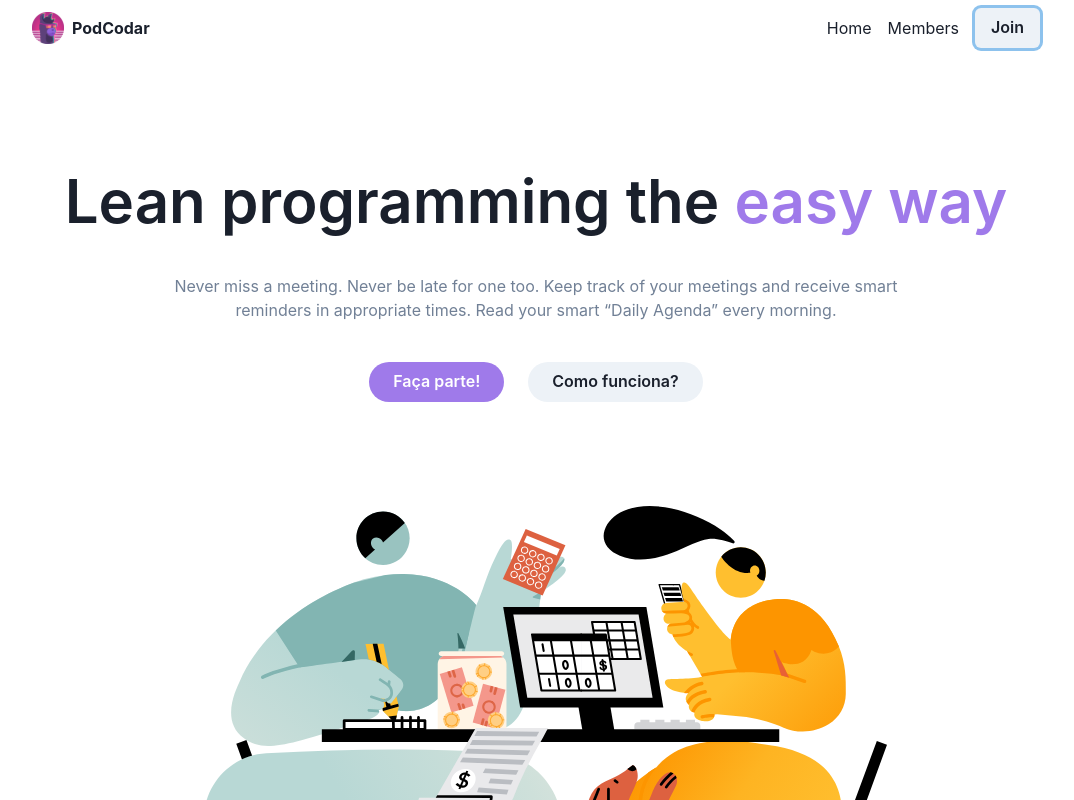
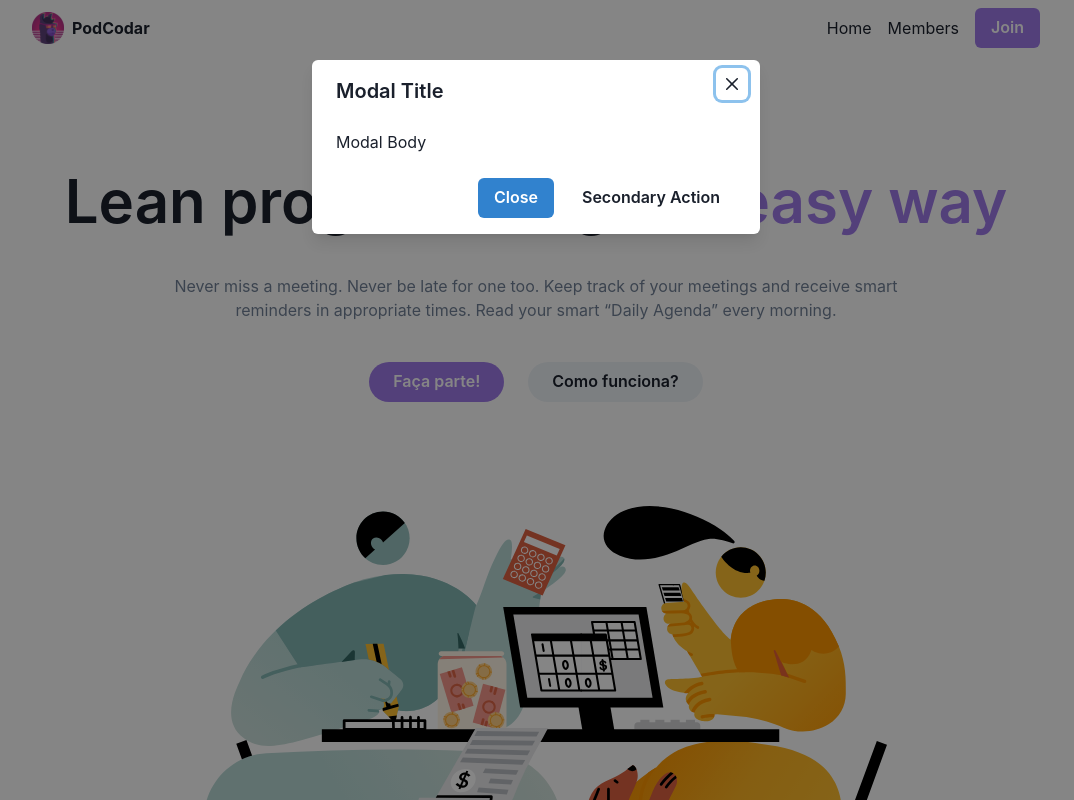
Before and after one commit to podcodar/webapp, a Next.js app: page / in a window 1280 px wide. Both pictures are taken after a click on the button "Join". Shown: the top 800 px of the page, without its empty margins (104-1178 px from the left). Built offline with nearby package versions, Linux system fonts and the light colour scheme.

Commit message:
fea: add cta modal
- add action to all CTAs [navbar, home section]
- add modal state provider
- add modal UI elements

```diff
--- a/packages/components/CtaWithIllustration.tsx
+++ b/packages/components/CtaWithIllustration.tsx
@@ -8,8 +8,10 @@ import {
   Icon,
   IconProps,
 } from '@chakra-ui/react';
+import { useModalActions } from '@packages/features/modal-context';
 
 export default function CallToActionWithIllustration() {
+  const { open } = useModalActions();
   return (
     <Container maxW={'5xl'}>
       <Stack
@@ -40,6 +42,7 @@ export default function CallToActionWithIllustration() {
             colorScheme={'purple'}
             bg={'purple.400'}
             _hover={{ bg: 'purple.500' }}
+            onClick={open}
           >
             Faça parte!
           </Button>
--- a/packages/components/NavBar.tsx
+++ b/packages/components/NavBar.tsx
@@ -8,9 +8,11 @@ import {
   Link,
   Text,
 } from '@chakra-ui/react';
+import { useModalActions } from '@packages/features/modal-context';
 import Logo from '@packages/icons/Logo';
 
 function NavBar() {
+  const { open } = useModalActions();
   const menuItems = [
     <Link key="home" href="/">
       Home
@@ -18,7 +20,15 @@ function NavBar() {
     <Link key="member" href="/">
       Members
     </Link>,
-    <Button key="cta">Join</Button>,
+    <Button
+      key="cta"
+      colorScheme={'purple'}
+      bg={'purple.400'}
+      _hover={{ bg: 'purple.500' }}
+      onClick={open}
+    >
+      Join
+    </Button>,
   ];
 
   return (
--- /dev/null
+++ b/packages/components/dialogs/CallToActionModal.tsx
@@ -0,0 +1,40 @@
+import {
+  Button,
+  Modal,
+  ModalBody,
+  ModalCloseButton,
+  ModalContent,
+  ModalFooter,
+  ModalHeader,
+  ModalOverlay,
+  useDisclosure,
+} from '@chakra-ui/react';
+import {
+  useModalActions,
+  useModalStates,
+} from '@packages/features/modal-context';
+
+function CallToActionModal() {
+  const { isOpen } = useModalStates();
+  const { close } = useModalActions();
+  return (
+    <Modal isOpen={isOpen} onClose={close}>
+      <ModalOverlay />
+
+      <ModalContent>
+        <ModalHeader>Modal Title</ModalHeader>
+        <ModalCloseButton />
+        <ModalBody>Modal Body</ModalBody>
+
+        <ModalFooter>
+          <Button colorScheme="blue" mr={3} onClick={close}>
+            Close
+          </Button>
+          <Button variant="ghost">Secondary Action</Button>
+        </ModalFooter>
+      </ModalContent>
+    </Modal>
+  );
+}
+
+export default CallToActionModal;
--- a/pages/_app.tsx
+++ b/pages/_app.tsx
@@ -3,15 +3,18 @@ import type { AppProps } from 'next/app';
 import Layout from '@packages/components/Layout';
 import { ChakraProvider, CSSReset } from '@chakra-ui/react';
 import Metadata from '@packages/components/Metadata';
+import ModalProvider from '@packages/features/modal-context';
 
 function MyApp({ Component, pageProps }: AppProps) {
   return (
     <ChakraProvider>
-      <Layout>
-        <CSSReset />
-        <Metadata />
-        <Component {...pageProps} />
-      </Layout>
+      <ModalProvider>
+        <Layout>
+          <CSSReset />
+          <Metadata />
+          <Component {...pageProps} />
+        </Layout>
+      </ModalProvider>
     </ChakraProvider>
   );
 }
--- a/pages/index.tsx
+++ b/pages/index.tsx
@@ -1,12 +1,16 @@
 import CallToActionWithIllustration from '@packages/components/CtaWithIllustration';
+import CallToActionModal from '@packages/components/dialogs/CallToActionModal';
 
 export default function Home() {
   return (
+    <>
+      <CallToActionModal />
       <div>
         <main>
           {/* Setup placeholder component */}
           <CallToActionWithIllustration />
         </main>
       </div>
+    </>
   );
 }
```
Lines whose indentation alone changed are shown as unchanged.
